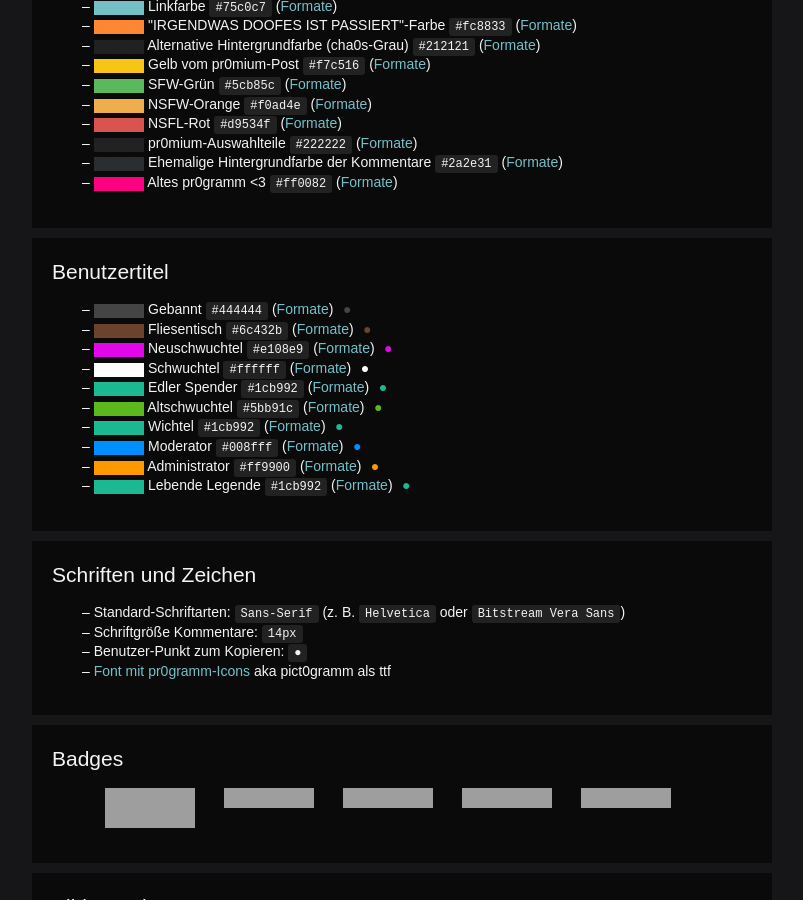
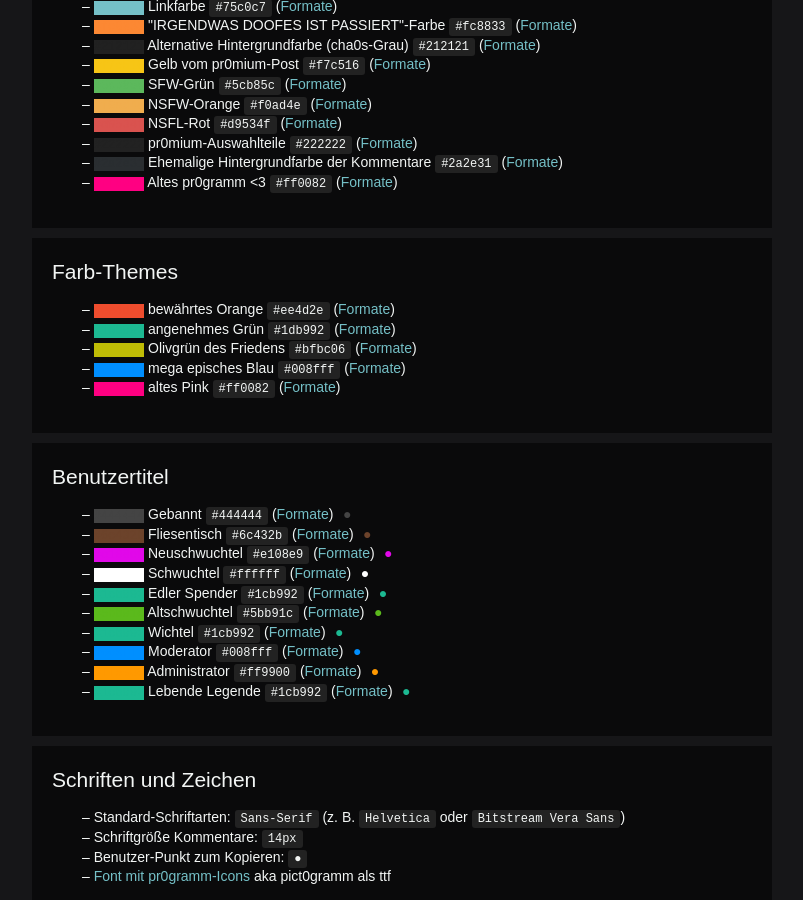
Before and after one commit to holzmaster/userscripts, a Jekyll site: the page built from eckdaten.html, in a window 1280 px wide and 900 px high, scrolled down 308 px, cut to the strip 0-900 px from the top of the window. Shown: the whole strip, without its empty margins (238-1041 px from the left). Built offline with Jekyll 4.4.1, drawn with Linux system fonts in a browser that asks for light colours; grey boxes are pictures that could not be loaded.

Commit message:
Add epische farben

```diff
--- a/eckdaten.html
+++ b/eckdaten.html
@@ -86,6 +86,22 @@ pr0gramm_colors:
   -
     name: "Altes pr0gramm <3"
     color: ff0082
+epische_farben:
+  -
+    name: "bewährtes Orange"
+    color: ee4d2e
+  -
+    name: "angenehmes Grün"
+    color: 1db992
+  -
+    name: "Olivgrün des Friedens"
+    color: bfbc06
+  -
+    name: "mega episches Blau"
+    color: 008fff
+  -
+    name: "altes Pink"
+    color: ff0082
 badges:
   - wichtel: "//pr0gramm.com/media/badges/secret-santa-2014.png"
   - fag: "//pr0gramm.com/media/badges/social-share.png"
@@ -114,6 +130,20 @@ comment_font_size: 14px
 		<h2>Farben</h2>
 		<ul>
 			{% for color in page.pr0gramm_colors %}
+			<li>
+				<span class="color-preview" style="color: #{{color.color}}; background-color: #{{color.color}}">#{{ color.color }}</span>
+				{{ color.name }} <code>#{{ color.color }}</code> (<a href="http://www.color-hex.com/color/{{color.color}}">Formate</a>)
+			</li>
+			{% endfor %}
+		</ul>
+	</article>
+</li>
+
+<li>
+	<article>
+		<h2>Farb-Themes</h2>
+		<ul>
+			{% for color in page.epische_farben %}
 			<li>
 				<span class="color-preview" style="color: #{{color.color}}; background-color: #{{color.color}}">#{{ color.color }}</span>
 				{{ color.name }} <code>#{{ color.color }}</code> (<a href="http://www.color-hex.com/color/{{color.color}}">Formate</a>)
```
